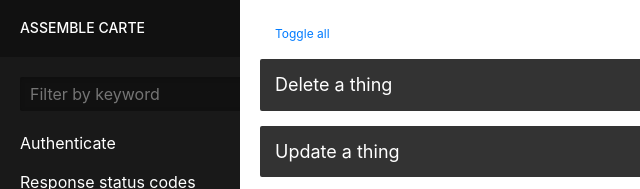
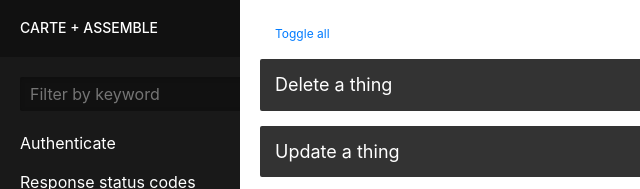
Before and after one commit to albogdano/carte-assemble, a plain HTML site: page index.html in a window 1280 px wide. Shown: the top 189 px of the page, 0-640 px from the left. Drawn offline with nearby package versions, Linux system fonts and the light colour scheme.

Commit message:
updated title

```diff
--- a/index.html
+++ b/index.html
@@ -1,6 +1,6 @@
 <!DOCTYPE html>
 <head>
-  <title>Assemble Carte</title>
+  <title>Carte + Assemble</title>
   <meta charset="utf-8"/>
   <meta name="description" content="Documentation website"/>
   <meta name="viewport" content="width=device-width, initial-scale=1, maximum-scale=1"/>
@@ -11,7 +11,7 @@
 <body>
 
 <nav id='sidebar'>
-	<h1>Assemble Carte</h1>
+	<h1>Carte + Assemble</h1>
 <ul id="links">
 
 
```
Also changed, not shown: 1 other file.
